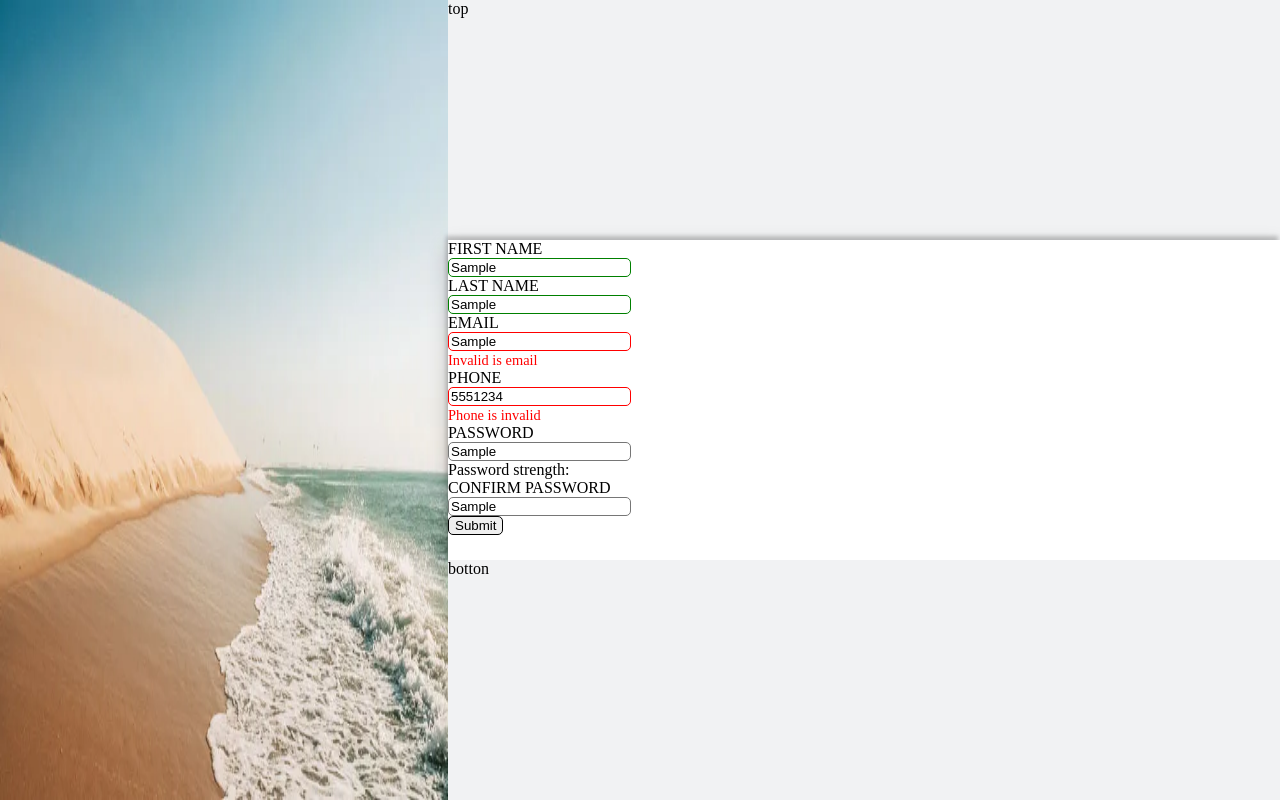
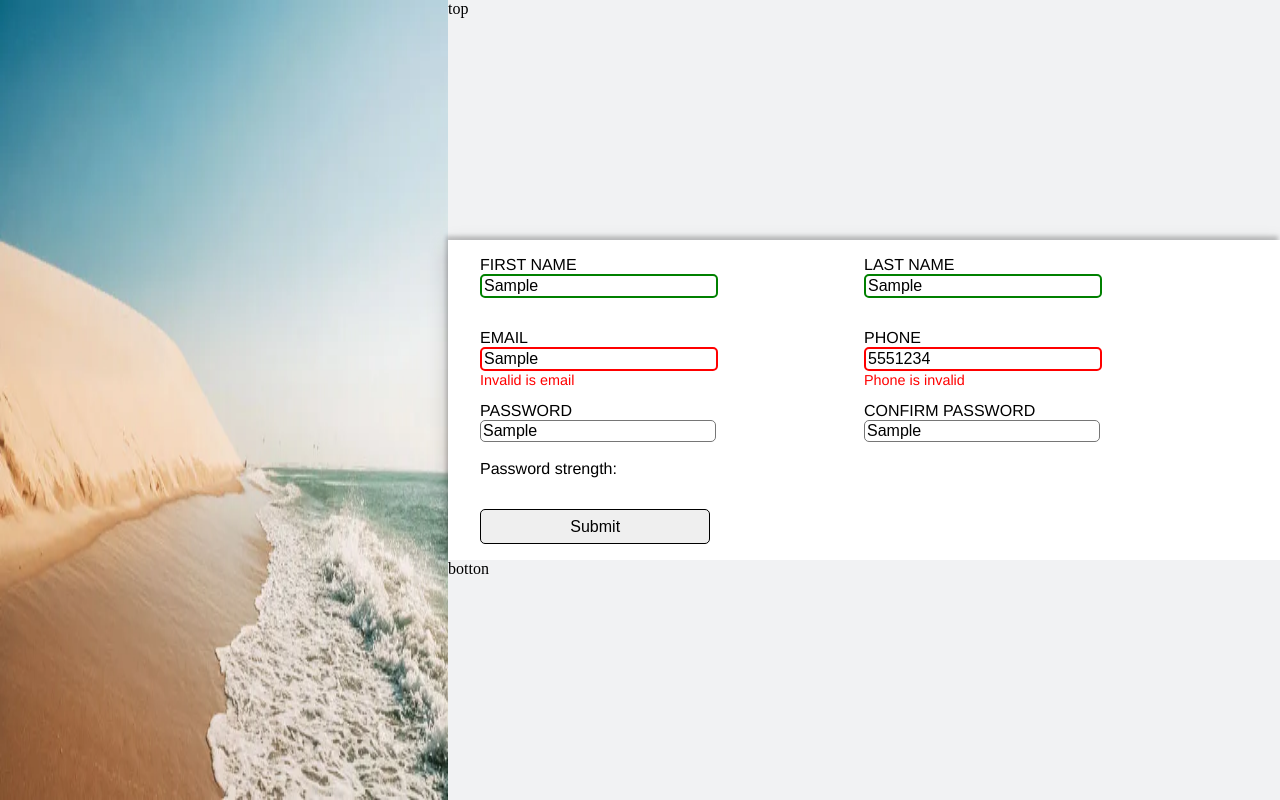
Before and after one commit to walterfcarvalho/Login, a plain HTML site: page index.html in a window 1280 px wide. Both pictures are taken after typing "Sample", "Sample", "Sample", "5551234", "Sample", "Sample" into the empty fields and a click on the input "Submit". Drawn offline with Linux system fonts and the light colour scheme.

Commit message:
form grid layout

```diff
--- a/index.html
+++ b/index.html
@@ -21,49 +21,55 @@
   </div>
 
   <form id="form" class="the-form">
+
+    <div class="first__name">
       <label for="first-name">FIRST NAME</label>
-    <input
-      id="first-name"
-      type="text"
-    />
-    <span id="first-name-error"> </span>
+      <input id="first-name" type="text"/>
+      <span id="first-name-error">.</span>
+    </div>
 
+    <div class="last__name">
       <label for="last-name">LAST NAME</label>
-    <input
-      id="last-name"
-      type="text" />
-    <span id="last-name-error"></span>
+      <input id="last-name" type="text" />
+      <span id="last-name-error">.</span>
+    </div>
 
+    <div class="e__mail">
       <label for="email">EMAIL</label>
-    <input
-      id="email"
-      type="text" />
-    <span id="email-error"></span>
+      <input id="email" type="text" />
+      <span id="email-error">.</span>
+    </div>
 
+    <div class="phone__number">
       <label for="phone">PHONE</label>
       <input
         id="phone"
         type="tel" />
-    <span id="phone-error"></span>
+      <span id="phone-error">.</span>
+    </div>
 
+    <div class="pass__word">
       <label for="password">PASSWORD</label>
-    <input
-      id="password"
-      type="text" />
-    <span id="password-error"></span>
+      <input id="password" type="text" />
+      <span id="password-error">.</span>
+
 
       <div class="password_strenght">
         <div>
           <label>Password strength:</label>
-        <span id="password_strength-msg"></span>
+          <span id="password_strength-msg">.</span>
+        </div>
       </div>
     </div>
 
+    <div class="password__confirm">
       <label for="password-confirm">CONFIRM PASSWORD</label>
       <input
       id="password-confirm"
       type="text" />
-    <span id="password-confirm-error"></span>
+      <span id="password-confirm-error">.</span>
+    </div>
+
 
 
     <input
--- a/js/form-validation.js
+++ b/js/form-validation.js
@@ -54,9 +54,10 @@ const check_input = (input, span, regex, errorMsg) => {
     span.innerText = errorMsg;
     input.classList.add('input_invalid');
     input.classList.remove('input_valid');
+    span.style.visibility = "visible";
     return false;
   }
-  span.innerText = " ";
+  span.style.visibility = "hidden";
   input.classList.add('input_valid');
   input.classList.remove('input_invalid');
   return true;
--- a/style.css
+++ b/style.css
@@ -6,8 +6,6 @@
   --border-degrade-bottom:(0 4px 8px 0 rgba(0, 0, 0, 0.2), 0 6px 20px 0 rgba(0, 0, 0, 0.19);
 );
 }
-
-
 .container {
   margin:0;
   display: grid;
--- a/styles/form.css
+++ b/styles/form.css
@@ -1,11 +1,29 @@
+
+.the-form {
+    font-family: helvetica, 'Trebuchet MS', 'Lucida Sans Unicode', 'Lucida Grande', 'Lucida Sans', Arial, sans-serif;
+    padding: 1em 2em;
+    display: grid;
+    grid-row: auto auto;
+    grid-template-areas:
+    "first__name last__name"
+    "e__mail phone__number"
+    "pass__word password__confirm";
+}
+
+.first__name {
+  grid-area: first__name;
+}
+.last__name {
+  grid-area: last__name;
+}
+
 
 .input_invalid {
-  border-color: red;
-  border-color: red;
+  border: 2px solid red;
 }
 .input_valid {
-  border-color: red;
-  border-color: green;
+  /* border-color: green; */
+  border: 2px solid green;
 }
 
 label {
@@ -17,8 +35,11 @@ input {
   border-radius: 5px;
   border-width: 1px;
   border-style: solid;
+  font-size: 16px;
+  width: 60%;
 }
 span {
+  visibility: hidden;
   font-size: .9em;
   color:red;
  }
```
Also changed, not shown: 1 other file. Lines whose indentation alone changed are shown as unchanged.
